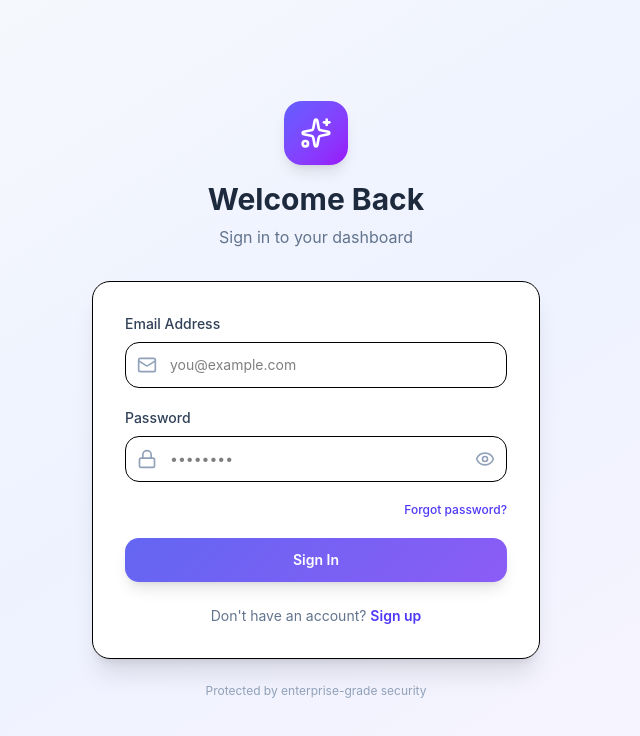
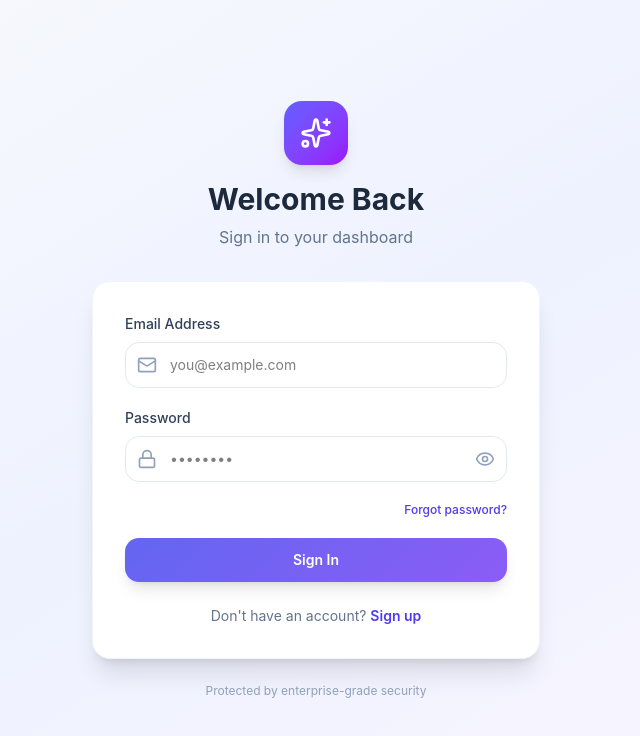
Before and after one commit to BurhaneeDevelopers/mmb-dashboard-2026, a Next.js app: page /auth/login in a window 1280 px wide. Shown: the top 736 px of the page, without its empty margins (324-964 px from the left). Built offline with nearby package versions, Linux system fonts and the light colour scheme; no server answers.

Commit message:
Removed border from all the ui

```diff
--- a/app/globals.css
+++ b/app/globals.css
@@ -83,10 +83,6 @@
   --radius-4xl: calc(var(--radius) * 2.6);
 }
 
-* {
-  border-color: rgb(var(--border));
-}
-
 body {
   background-color: rgb(var(--background));
   color: rgb(var(--foreground));
@@ -168,9 +164,6 @@ body {
 }
 
 @layer base {
-  * {
-    @apply border-border outline-ring/50;
-  }
   body {
     @apply bg-background text-foreground;
   }
```
